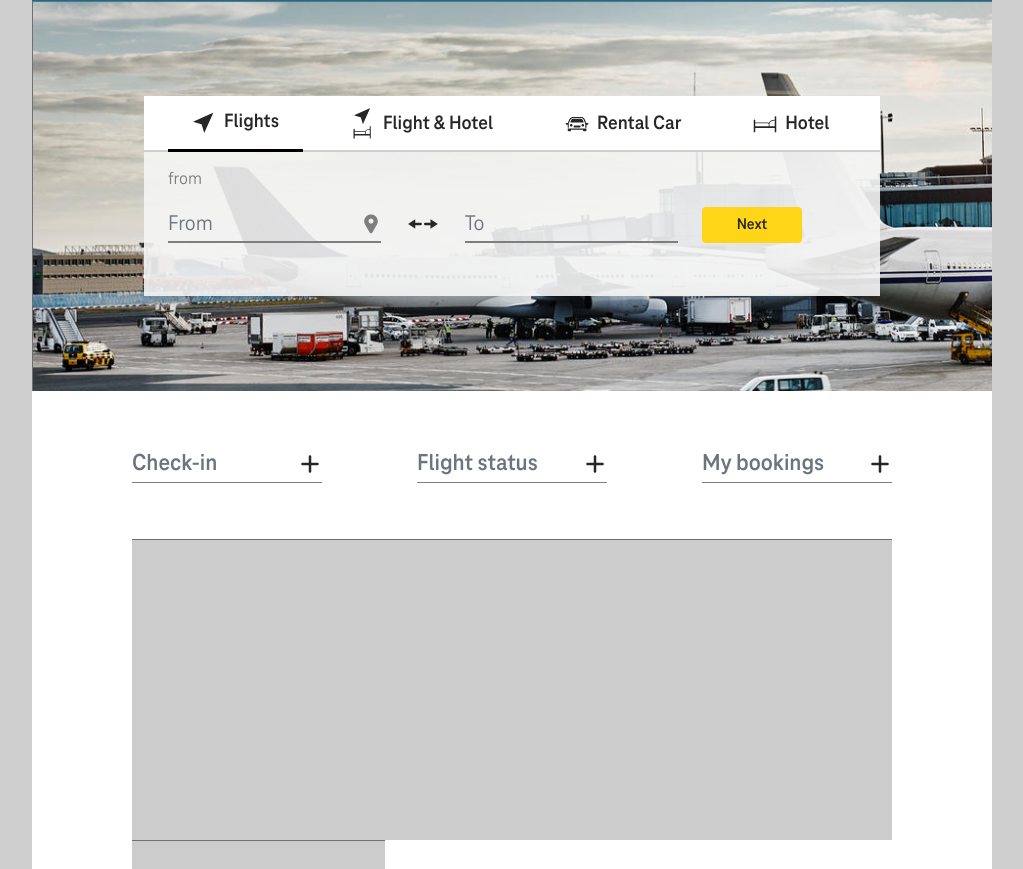
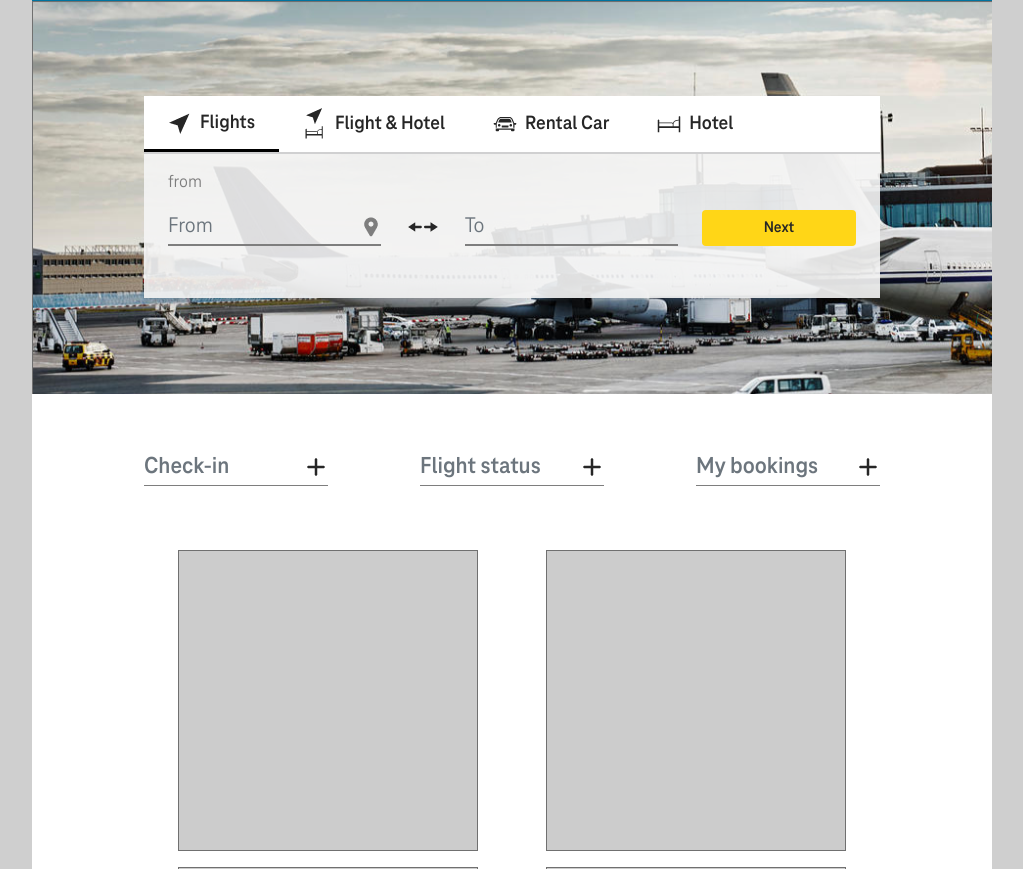
Before and after one commit to eu-digital-green-certificates/dgca-booking-demo-frontend, a React (Create React App) app: page / in a window 1280 px wide. Shown: the part 111-980 px from the top of the page, without its empty margins (128-1151 px from the left). Built offline with nearby package versions, Linux system fonts and the light colour scheme.

Commit message:
style 1st page

```diff
--- a/src/assets/SCSS/custom.scss
+++ b/src/assets/SCSS/custom.scss
@@ -63,15 +63,26 @@ $container-max-widths: (
     display: flex;
     background-color: $primary;
     padding-left: 0rem;
-    padding-right: 7rem;
-    height: 7rem;
+    padding-right: 1rem;
+
+    @include media-breakpoint-up(md) {
+        padding-right: 7rem;
+    }
 }
 
 #header-right {
     display: flex;
     padding: 0;
-    justify-content: flex-end;
+    justify-content: center;
     align-items: center;
+    margin-top: 1rem;
+    margin-bottom: 1rem;
+
+    @include media-breakpoint-up(md) {
+        margin-top: 0rem;
+        margin-bottom: 0rem;
+        justify-content: flex-end;
+    }
 }
 
 #user {
@@ -96,12 +107,18 @@ $container-max-widths: (
 
 .content-container {
     background-color: white;
-    padding-left: 7rem;
-    padding-right: 7rem;
-    padding-bottom: 7rem;
+    padding-left: 1rem;
+    padding-right: 1rem;
+    padding-bottom: 1rem;
     display: flex;
     height: 100%;
     flex-direction: column;
+
+    @include media-breakpoint-up(md) {
+        padding-left: 7rem;
+        padding-right: 7rem;
+        padding-bottom: 7rem;
+    }
 }
 
 .routing-content {
@@ -128,9 +145,8 @@ $container-max-widths: (
 }
 .col-item {
     background-color: #ccc;
-    // margin-left: 0.75rem;
-    // margin-right: 0.75rem;
-    border-top: #707070 solid 1px;
+    margin:auto;
+    border: #707070 solid 1px;
     max-width: 300px;
     height: 301px;
 }
@@ -155,11 +171,16 @@ $container-max-widths: (
 }
 
 .search {
-    padding-left: 7rem;
-    padding-right: 7rem;
+    padding-left: 1rem;
+    padding-right: 1rem;
     margin: 0px;
     width: 100%;
     color: #262626;
+
+    @include media-breakpoint-up(md) {
+        padding-left: 7rem;
+        padding-right: 7rem;
+    }
 }
 
 .search-header {
@@ -167,7 +188,6 @@ $container-max-widths: (
     flex-wrap: wrap;
     background-color: white;
     width: 100%;
-    height: 3.5rem;
     border-bottom: 2px solid #d0d0d1;
     align-items: center;
 }
@@ -178,7 +198,6 @@ $container-max-widths: (
     height: 3.5rem;
     display: flex;
     align-items: center;
-    margin-left: 1.5rem;
     padding: 0rem 1.5rem;
 }
 
@@ -293,12 +312,12 @@ $container-max-widths: (
     margin: auto;
 }
 
-.botton {
+.next-button {
     background: #ffd617;
     color: #262626;
-    width: 100px;
     border: none;
     font-weight: bold;
+    margin-top: 1rem;
     &:focus,
     &:hover,
     &:visited,
@@ -308,6 +327,10 @@ $container-max-widths: (
         width: 100px;
         border: none;
         font-weight: bold;
+    }
+
+    @include media-breakpoint-up(sm) {
+        margin-top: 0rem;
     }
 }
 
--- a/src/components/landing-page.component.tsx
+++ b/src/components/landing-page.component.tsx
@@ -78,16 +78,16 @@ const LandingPage = (props: any) => {
                     <Container className='p-0 booking-container'>
                         <Row className="search">
                             <Row className="p-0 m-0 search-header">
-                                <Col xs='auto' className="search-header-element">
+                                <Col sm='6' md='auto' className="search-header-element">
                                     <Image className="icon" src={flightIcon} />{'Flights'}
                                 </Col>
-                                <Col xs='auto' className="search-header-element">
+                                <Col sm='6' md='auto' className="search-header-element">
                                     <Image className="icon" src={flighthotelIcon} />Flight &amp; Hotel
                                 </Col>
-                                <Col xs='auto' className="search-header-element">
+                                <Col sm='6' md='auto' className="search-header-element">
                                     <Image className="icon" src={rentalcarIcon} />Rental Car
                                 </Col>
-                                <Col xs='auto' className="search-header-element">
+                                <Col sm='6' md='auto' className="search-header-element">
                                     <Image className="icon" src={hotelIcon} />Hotel
                                 </Col>
                             </Row>
@@ -98,7 +98,7 @@ const LandingPage = (props: any) => {
                                 <Row className="m-0 d-flex pb-4">
                                     <Form>
                                         <Form.Group as={Row}>
-                                            <Col xs lg="4" md="4">
+                                            <Col xs="5" sm="4">
                                                 <InputGroup className="input-transparent">
                                                     <Form.Control
                                                         className="input-transparent"
@@ -110,19 +110,19 @@ const LandingPage = (props: any) => {
                                                     </InputGroup.Text>
                                                 </InputGroup>
                                             </Col>
-                                            <Col xs lg="1" md="1">
+                                            <Col xs="2" sm="1">
                                                 <div className="change-icon" />
                                             </Col>
 
-                                            <Col xs lg="4" md="4">
+                                            <Col xs="5" sm="4">
                                                 <Form.Control
                                                     className="input-transparent"
                                                     placeholder="To"
                                                     type="text"
                                                 />
                                             </Col>
-                                            <Col xs lg="3" md="3">
-                                                <Button className="botton" type="submit">Next</Button>
+                                            <Col sm="3" className='d-grid'>
+                                                <Button className="next-button" type="submit">Next</Button>
                                             </Col>
                                         </Form.Group>
                                     </Form>
@@ -131,9 +131,9 @@ const LandingPage = (props: any) => {
                         </Row>
                     </Container>
                     <Container className='content-container'>
-                        <Row className='p-0'>
+                        <Row className='p-0 m-0'>
                             <Container fluid className='check-in-container'>
-                                <Col xs="12" lg="3" md="3" className="p-0">
+                                <Col xs="12" sm="5" lg='3' className="p-0">
                                     <InputGroup className="input-checkin">
                                         <Form.Control
                                             className="input-checkin"
@@ -145,7 +145,7 @@ const LandingPage = (props: any) => {
                                         </InputGroup.Text>
                                     </InputGroup>
                                 </Col>
-                                <Col xs="12" lg="3" md="3" className="p-0">
+                                <Col xs="12" sm="5" lg='3' className="p-0">
                                     <InputGroup className="input-checkin">
                                         <Form.Control
                                             className="input-checkin"
@@ -157,7 +157,7 @@ const LandingPage = (props: any) => {
                                         </InputGroup.Text>
                                     </InputGroup>
                                 </Col>
-                                <Col xs="12" lg="3" md="3" className="p-0">
+                                <Col xs="12" sm="5" lg='3' className="p-0">
                                     <InputGroup className="input-checkin">
                                         <Form.Control
                                             className="input-checkin"
@@ -171,18 +171,18 @@ const LandingPage = (props: any) => {
                                 </Col>
                             </Container>
                         </Row>
-                        <Row className='card-group'>
-                            <Col sm='6' md='4' className='col-item' >
-
+                        <Row className='card-group m-0'>
+                            <Col lg='6' xl='4' className='justify-content-around p-2' >
+                                <div className='col-item'/>
                             </Col>
-                            <Col sm='6' md='4' className='col-item' >
-
+                            <Col lg='6' xl='4' className='justify-content-around p-2' >
+                            <div className='col-item'/>
                             </Col>
-                            <Col sm='6' md='4' className='col-item' >
-
+                            <Col lg='6' xl='4' className='justify-content-around p-2' >
+                            <div className='col-item'/>
                             </Col>
-                            <Col sm='6' md='4' className='col-item' >
-
+                            <Col lg='6' xl='4' className='justify-content-around p-2' >
+                            <div className='col-item'/>
                             </Col>
                         </Row>
                     </Container>
```
